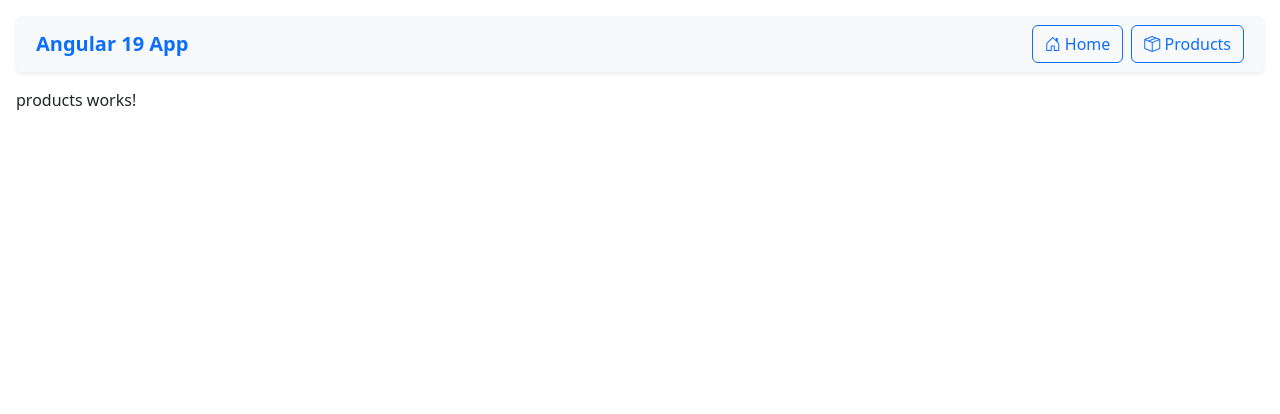
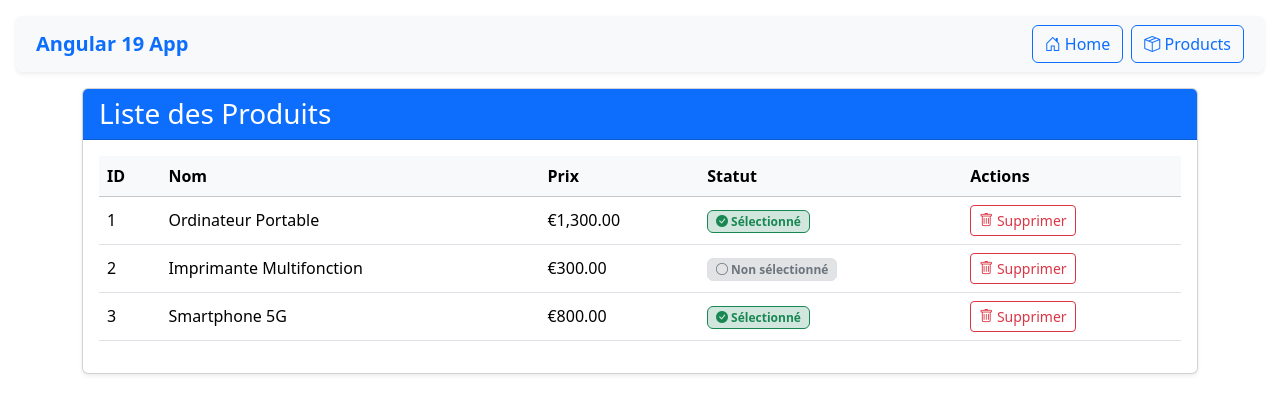
Before and after one commit to Ilyass-Hakim/Tp3-angular-app, an Angular app in the folder inset-app/: page /products in a window 1280 px wide. Shown: the top 414 px of the page. Built offline with nearby package versions, Linux system fonts and the light colour scheme.

Commit message:
etape 4: vue produits avec @if, @for et @else

```diff
--- a/inset-app/src/app/products/products.component.html
+++ b/inset-app/src/app/products/products.component.html
@@ -1 +1,49 @@
-<p>products works!</p>
+<div class="container mt-3">
+  <div class="card shadow-sm">
+    <div class="card-header bg-primary text-white">
+      <h3 class="mb-0">Liste des Produits</h3>
+    </div>
+    <div class="card-body">
+      @if (products) {
+        <table class="table table-hover align-middle">
+          <thead class="table-light">
+            <tr>
+              <th>ID</th>
+              <th>Nom</th>
+              <th>Prix</th>
+              <th>Statut</th>
+              <th>Actions</th>
+            </tr>
+          </thead>
+          <tbody>
+            @for (p of products; track p.id) {
+              <tr>
+                <td>{{ p.id }}</td>
+                <td>{{ p.name }}</td>
+                <td>{{ p.price | currency:'EUR' }}</td>
+                <td>
+                  @if (p.selected) {
+                    <span class="badge bg-success-subtle text-success border border-success">
+                      <i class="bi bi-check-circle-fill"></i> Sélectionné
+                    </span>
+                  } @else {
+                    <span class="badge bg-secondary-subtle text-secondary border">
+                      <i class="bi bi-circle"></i> Non sélectionné
+                    </span>
+                  }
+                </td>
+                <td>
+                  <button (click)="handleDelete(p)" class="btn btn-outline-danger btn-sm">
+                    <i class="bi bi-trash"></i> Supprimer
+                  </button>
+                </td>
+              </tr>
+            }
+          </tbody>
+        </table>
+      } @else {
+        <div class="alert alert-info">Chargement du catalogue en cours...</div>
+      }
+    </div>
+  </div>
+</div>
--- a/inset-app/src/app/products/products.component.ts
+++ b/inset-app/src/app/products/products.component.ts
@@ -1,9 +1,29 @@
-import { Component } from '@angular/core';
+import { Component, OnInit } from '@angular/core';
+import { CurrencyPipe } from '@angular/common';
 
 @Component({
-  imports: [],
   selector: 'app-products',
-  styleUrl: './products.component.css',
+  standalone: true,
+  imports: [CurrencyPipe],
   templateUrl: './products.component.html',
+  styleUrl: './products.component.css'
 })
-export class ProductsComponent {}
+export class ProductsComponent implements OnInit {
+  products: any;
+
+  ngOnInit(): void {
+    // Les données seront initialisées ici
+    this.products = [
+      { id: 1, name: 'Ordinateur Portable', price: 1300, selected: true },
+      { id: 2, name: 'Imprimante Multifonction', price: 300, selected: false },
+      { id: 3, name: 'Smartphone 5G', price: 800, selected: true }
+    ];
+  }
+
+  handleDelete(p: any) {
+    let conf = confirm('Êtes-vous sûr de vouloir supprimer le produit ' + p.name + ' ?');
+    if (conf) {
+      this.products = this.products.filter((product: any) => product.id !== p.id);
+    }
+  }
+}
```
